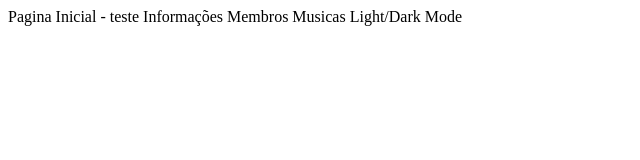
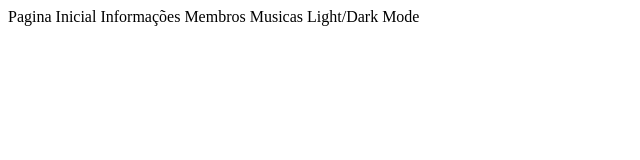
Before and after one commit to Lemanski-ofc/Projeto-Haken, a plain HTML site: page Index.html in a window 1280 px wide. Shown: the whole page, without its empty margins (0-640 px from the left). Drawn offline with Linux system fonts and the light colour scheme.

Commit message:
Teste vs

```diff
--- a/Index.html
+++ b/Index.html
@@ -9,7 +9,7 @@
 <body>
     <header>
         <nav>
-            <a>Pagina Inicial - teste</a>
+            <a>Pagina Inicial</a>
             <a>Informações</a>
             <a>Membros</a>
             <a>Musicas</a>
```
